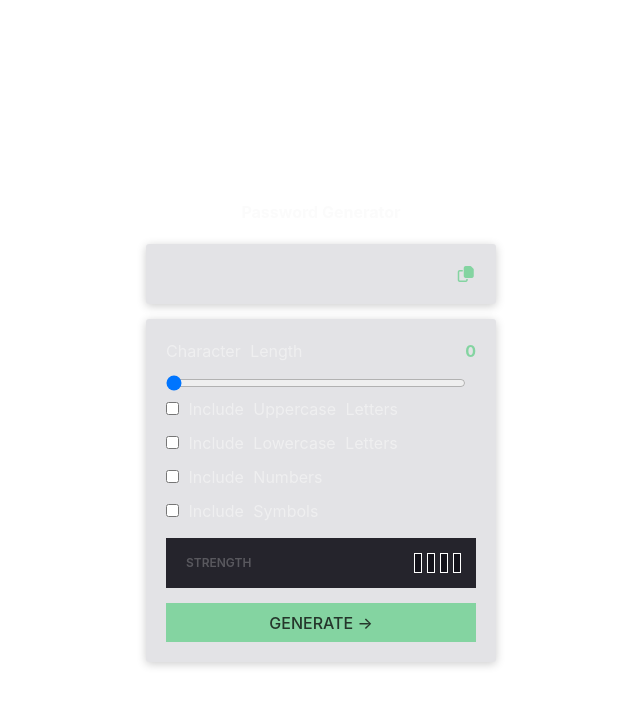
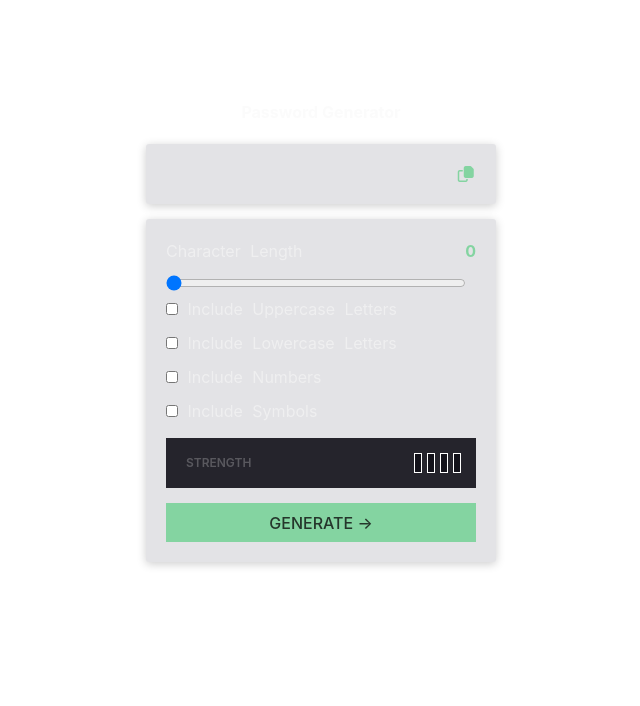
Before and after one commit to henriquemed/password_generator, a React (Vite) app: page / in a window 1280 px wide. Shown: the top 706 px of the page, without its empty margins (319-959 px from the left). Built offline with nearby package versions, Linux system fonts and the light colour scheme.

Commit message:
Ajustando cor do checkbox e alinhamento da pagina

```diff
--- a/src/App.css
+++ b/src/App.css
@@ -9,8 +9,8 @@
 
 .container { /*PROPRIEDADES PARA TODO CONTEUDO*/
   width: 350px;
-  margin: 0 auto;
-  padding-top: 200px;
+  margin: -0 auto;
+  padding-top: 100px;
 }
 
 .generator { /* BLOCO*/
@@ -51,6 +51,9 @@
   top: 10px;
   right: 3px;
 }
+.copy_button:hover { /*MUDAR A COR DO BOTAO QUANDO CLICAR*/
+  color: #ffffff;
+}
 .form-lenght{ /*OPÇÃO DE LENGHT */
   display: flex;
   justify-content: space-between;
@@ -65,12 +68,28 @@
 #range-character-lenght{ /*RANGE DO LENGHT*/
   width: 300px;
   cursor: pointer;
+
 }
+
 
 .form-group{ /*ÁREA DAS OPÇÕES DE ESCOLHA */
   color: rgba(245, 245, 245, 0.644);
   margin-bottom: 10px;
 }
+
+/*MUDAR A COR DO CHECKBOX QUANDO CLICAR*/
+input[type="checkbox"],input[type="radio"]{
+  width: 12px;
+  height: 12px;
+  cursor: pointer;
+}
+input[type="checkbox"]:checked,input[type="radio"]:checked {
+  -webkit-appearance:none;
+  content: "✔";
+  background-color: #84d4a1;
+  color:#000;
+}
+
 
 .strength { /*ÁREA DA "STRENGHT" */
   background-color: #111019e6;
--- a/src/App.jsx
+++ b/src/App.jsx
@@ -135,6 +135,7 @@ function App() {
               id='uppercase-letters'
               name='uppercase-letters'
             />
+            <span className="checkmark"></span>
             <label htmlFor='uppercase-letters'> Include Uppercase Letters</label>
           </div>
 
```
